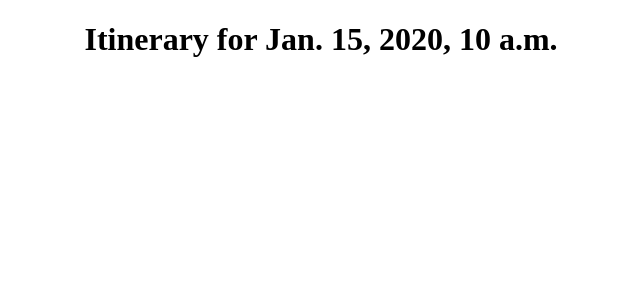
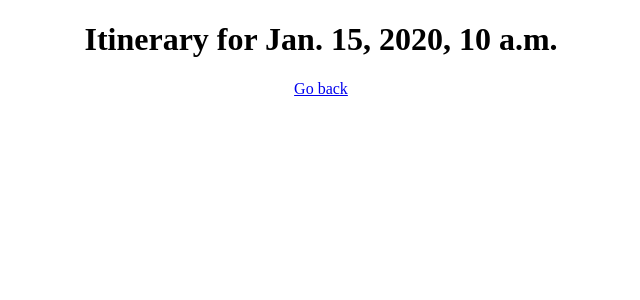
Before and after one commit to sjkingo-archive/itinerary-app, a Django app: template transit/templates/daily_itinerary.html in a window 1280 px wide. Shown: the top 300 px of the page, without its empty margins (319-959 px from the left). Run offline with Django 3.2, Linux system fonts and the light colour scheme; tables that the repository leaves empty hold one stand-in row (values such as "Sample post"); the template is opened without the code that fills it: values that come from a table or form of the project are taken from there, most other values are stand-ins (such as "Sample title", 1, 10 or a date in 2020); parts of the project's set-up code (start-up, migrations or seed data) failed here and were passed over; some libraries are stand-ins or nearby versions.

Commit message:
add Go back link

```diff
--- a/transit/static/css/transit.css
+++ b/transit/static/css/transit.css
@@ -3,16 +3,19 @@ body {
     margin: 0;
 }
 
-h1 {
-    text-align: center;
-    margin-bottom: 2em;
-}
 h2 {
-    margin: 0.5em 0 0.25em 0;
+    margin: 0;
 }
 
 hr {
     margin-bottom: 3em;
+}
+
+.title {
+    margin-bottom: 4em;
+}
+.title h1, .title p {
+    text-align: center;
 }
 
 #wrapper {
--- a/transit/templates/daily_itinerary.html
+++ b/transit/templates/daily_itinerary.html
@@ -2,7 +2,10 @@
 
 {% block main %}
 
-<h1>Itinerary for {{ date }}</h1>
+<div class="title">
+    <h1>Itinerary for {{ this_date }}</h1>
+    <p><a href="{% url 'list_dates' %}">Go back</a></p>
+</div>
 
 {% for activity in activities %}
 {% if not forloop.first %}
```
